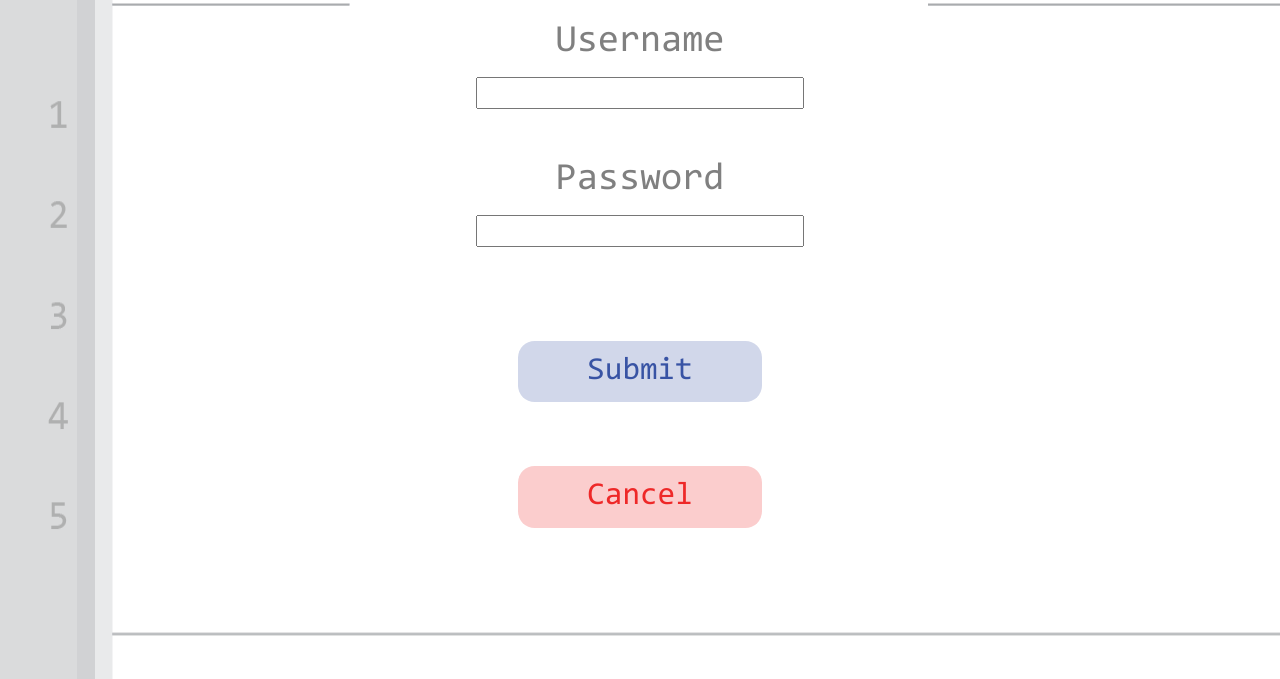
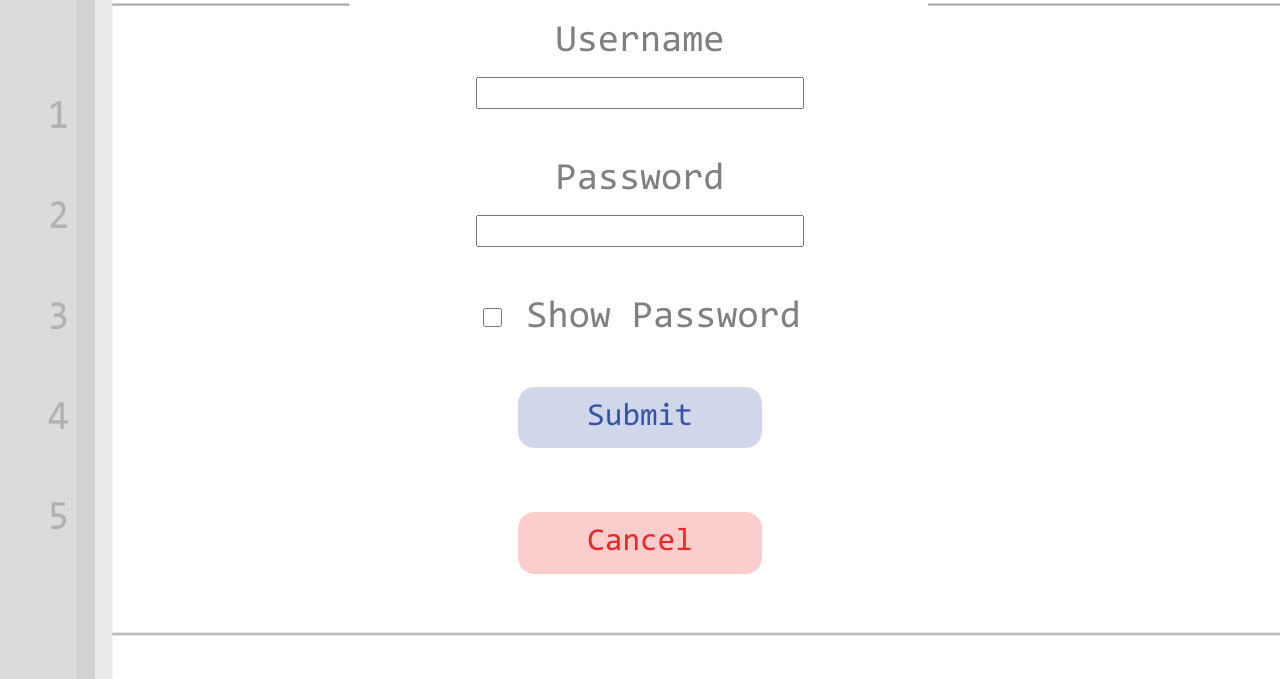
Before and after one commit to pursellce/Digital-Dungeon, a plain HTML site: page main/login.html in a window 1280 px wide. Shown: the part 121-800 px from the top of the page. Drawn offline with Linux system fonts and the light colour scheme.

Commit message:
Fixed typo in Index; Testing toggle password visibility
Added two missing semi colons to Index page in style section. Added latest attempt at added the ability to toggle password visibility on login page

```diff
--- a/main/login.html
+++ b/main/login.html
@@ -100,6 +100,16 @@
 			}
 			return true;
 		}
+
+		function togglePSW(){
+			var p = document.getElementById('pswID').value;
+			if(x.type === "password"){
+				x.type = "text";
+			}
+			else{
+				x.type = "password";
+			}
+		}
 		</script>
 	</head>
 
@@ -111,6 +121,8 @@
 		<form name="loginForm" id="NormalText" action="mainmenu.html">
 			Username <br><input type="text" name="username" id="usernameID" style="height:2.0vw; width:25vw; font-family:Consolas; font-size: 1.5vw; color:dimgray"><br><br>
 			Password <br><input type="password" name="psw" id="pswID" style="height:2.0vw; width:25vw; font-family:Consolas; font-size: 1.5vw; color:dimgray"><br>
+			<br>
+			<input type = "checkbox" id = "pswVisCheck" style="height: 1.5vw; width: 1.5vw" onlcikk="togglePSW()"> Show Password
 			<br><br>
 			<button class="ButtonBlue" onclick="return validateLogin();">
 				Submit
```
Also changed, not shown: main/index.html (+2 -2 lines).
